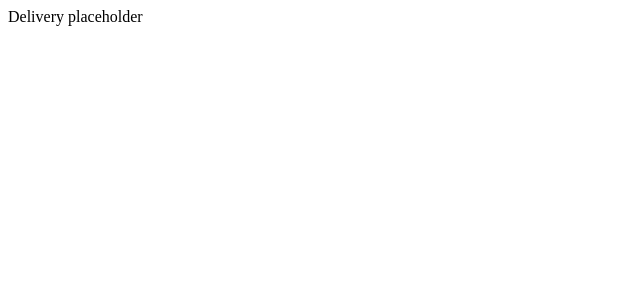
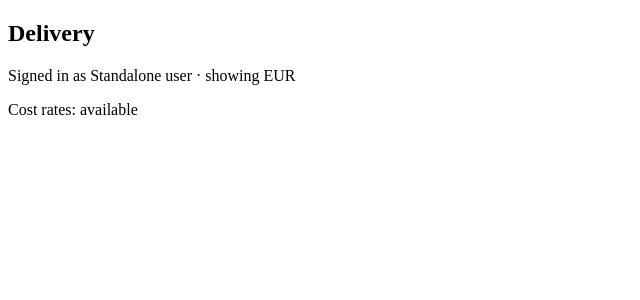
Before and after one commit to andreiiuga/baseline-planning-suite, a React (Vite) app in the folder apps/delivery/: page / in a window 1280 px wide. Shown: the top 300 px of the page, without its empty margins (0-640 px from the left). Built offline with nearby package versions, Linux system fonts and the light colour scheme.

Commit message:
feat(delivery): accept shell-injected ports, bus, currency and user
Delivery's App takes its props contract from the shell, or from fixtures in standalone mode, and falls back to a null-object adapter when People is not available.

```diff
--- a/apps/delivery/src/App.tsx
+++ b/apps/delivery/src/App.tsx
@@ -1,3 +1,27 @@
-export default function App() {
-  return <section aria-label="Delivery">Delivery placeholder</section>;
+import { useEffect, useState } from 'react';
+import type { DeliveryAppProps } from './AppProps';
+import { unavailableRateQuery } from './adapters/unavailablePeople';
+
+export default function App({ rateQuery, currency, activeUser }: DeliveryAppProps) {
+  const [rates, setRates] = useState<'checking' | 'available' | 'unavailable'>('checking');
+
+  useEffect(() => {
+    let current = true;
+    void (rateQuery ?? unavailableRateQuery)
+      .getRates(['emp-001'])
+      .then((result) => current && setRates(result.status === 'ok' ? 'available' : 'unavailable'));
+    return () => {
+      current = false;
+    };
+  }, [rateQuery]);
+
+  return (
+    <section aria-label="Delivery">
+      <h2>Delivery</h2>
+      <p>
+        Signed in as {activeUser.name} · showing {currency.code}
+      </p>
+      <p data-testid="rates-status">Cost rates: {rates}</p>
+    </section>
+  );
 }
--- /dev/null
+++ b/apps/delivery/src/AppProps.ts
@@ -0,0 +1,24 @@
+import type { DeliveryEventBus } from './ports/eventBus';
+import type { EmployeeQuery, RateQuery } from './ports/peopleQueries';
+
+/** Shown in the shell's header and pushed in as plain data: re-renders follow normally. */
+export interface Currency {
+  readonly code: string;
+  /** Units of this currency per 1 EUR. Amounts are stored in EUR. */
+  readonly perEur: number;
+}
+
+export interface ActiveUser {
+  readonly id: string;
+  readonly name: string;
+}
+
+/** What the shell (or the standalone entry) injects into Delivery's App. */
+export interface DeliveryAppProps {
+  /** Null when People failed to load: Delivery then reports cost data as unavailable. */
+  readonly employeeQuery: EmployeeQuery | null;
+  readonly rateQuery: RateQuery | null;
+  readonly bus: DeliveryEventBus;
+  readonly currency: Currency;
+  readonly activeUser: ActiveUser;
+}
--- a/apps/delivery/src/standalone.tsx
+++ b/apps/delivery/src/standalone.tsx
@@ -1,6 +1,18 @@
 import { createRoot } from 'react-dom/client';
 import App from './App';
+import { createFixtureEmployeeQuery, createFixtureRateQuery } from './adapters/fixturePeople';
+import { silentEventBus } from './adapters/silentEventBus';
+import peopleFixture from './adapters/seed/people-fixture.json';
 
+/** Standalone: no shell, so the app wires its own fixtures and ignores any config.json. */
 const container = document.getElementById('root');
 if (!container) throw new Error('Missing #root element');
-createRoot(container).render(<App />);
+createRoot(container).render(
+  <App
+    employeeQuery={createFixtureEmployeeQuery(peopleFixture)}
+    rateQuery={createFixtureRateQuery(peopleFixture)}
+    bus={silentEventBus}
+    currency={{ code: 'EUR', perEur: 1 }}
+    activeUser={{ id: 'standalone', name: 'Standalone user' }}
+  />,
+);
```
